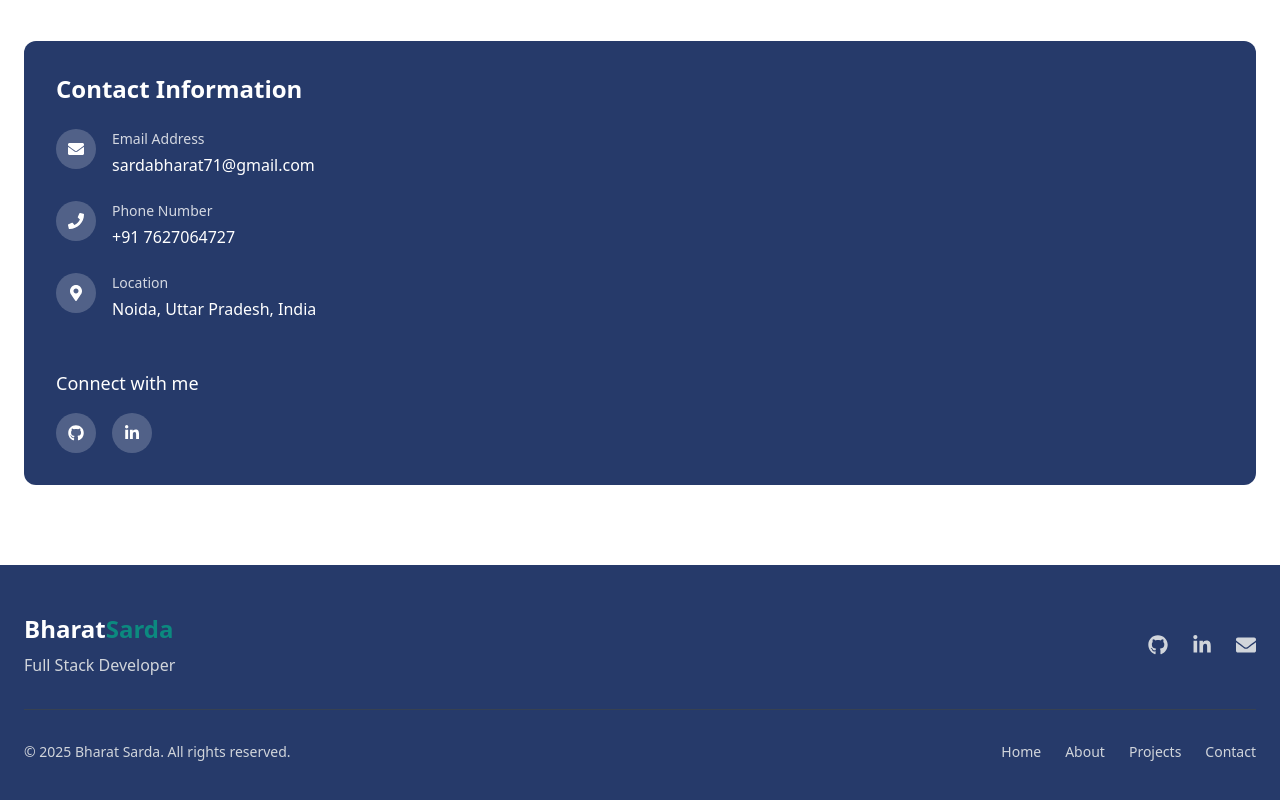
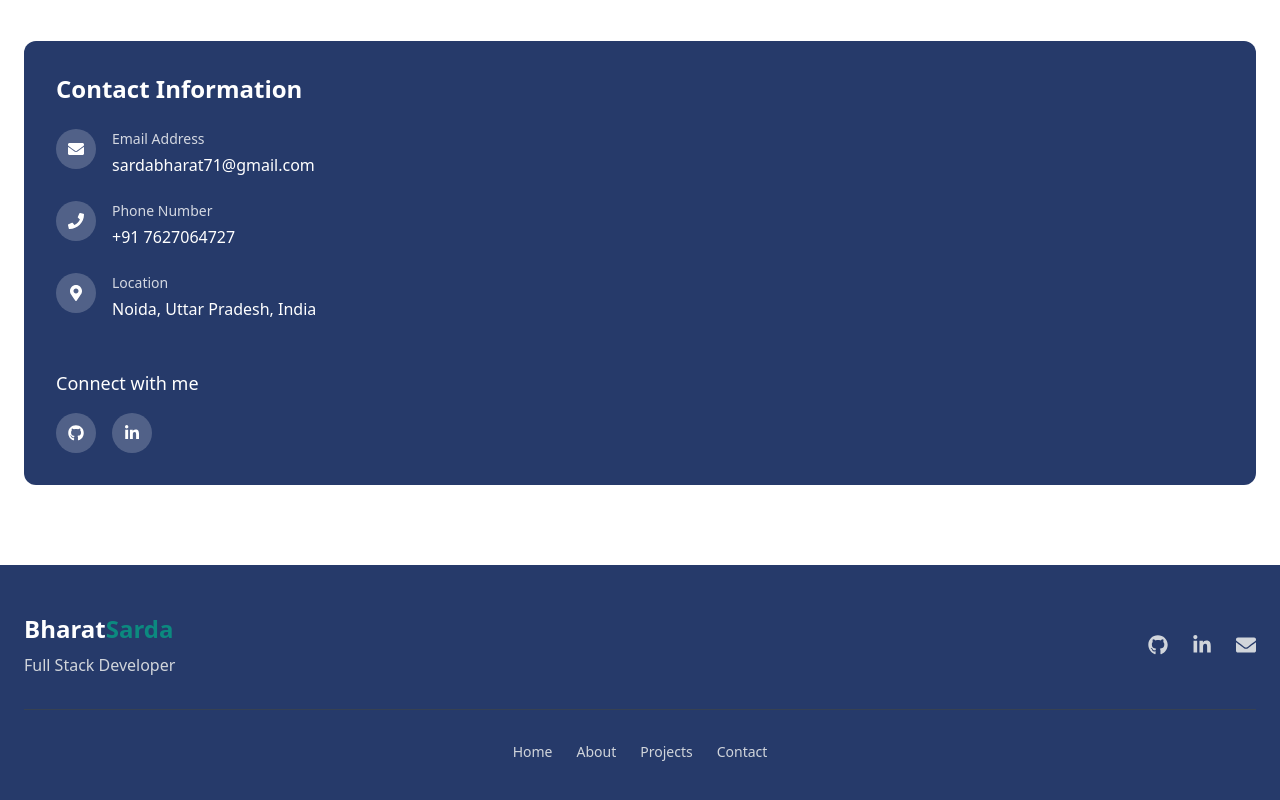
Before and after one commit to BharatSarda18/my-portfolio, a Next.js app: page / in a window 1280 px wide. Shown: the part 5686-6486 px from the top of the page. Built offline with nearby package versions, Linux system fonts and the light colour scheme.

Commit message:
ui fixes

```diff
--- a/components/Footer.js
+++ b/components/Footer.js
@@ -40,17 +40,11 @@ const Footer = () => {
           </div>
         </div>
 
-        <div className="border-t border-gray-700 mt-8 pt-8 flex flex-col md:flex-row justify-between items-center">
-          <p className="text-gray-300 text-sm mb-4 md:mb-0">
-            &copy; {new Date().getFullYear()} Bharat Sarda. All rights reserved.
-          </p>
-
-          <div className="flex space-x-6">
-            <a href="#home" className="text-gray-300 hover:text-white text-sm transition-colors">Home</a>
-            <a href="#about" className="text-gray-300 hover:text-white text-sm transition-colors">About</a>
-            <a href="#projects" className="text-gray-300 hover:text-white text-sm transition-colors">Projects</a>
-            <a href="#contact" className="text-gray-300 hover:text-white text-sm transition-colors">Contact</a>
-          </div>
+        <div className="border-t space-x-6 border-gray-700 mt-8 pt-8 flex flex-row justify-center items-center w-full">
+          <a href="#home" className="text-gray-300 hover:text-white text-sm transition-colors">Home</a>
+          <a href="#about" className="text-gray-300 hover:text-white text-sm transition-colors">About</a>
+          <a href="#projects" className="text-gray-300 hover:text-white text-sm transition-colors">Projects</a>
+          <a href="#contact" className="text-gray-300 hover:text-white text-sm transition-colors">Contact</a>
         </div>
       </div>
     </footer>
```
